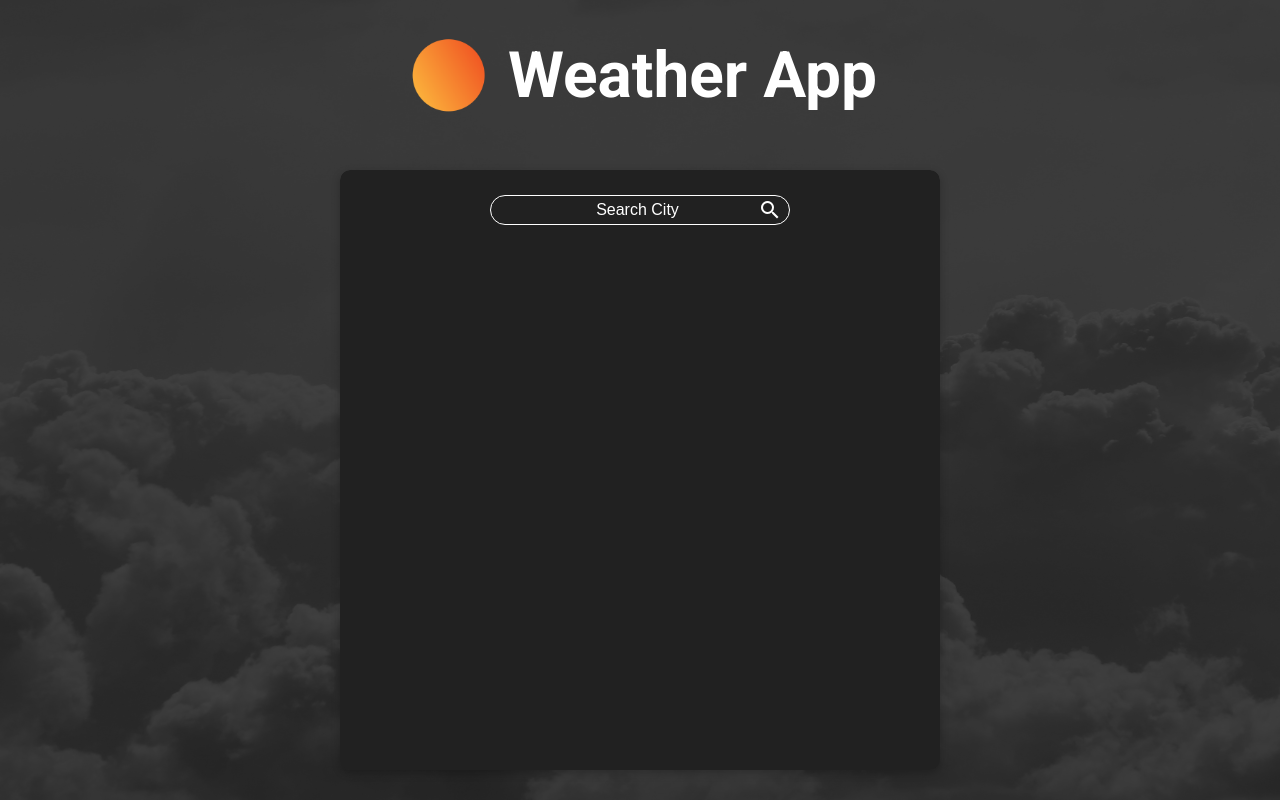
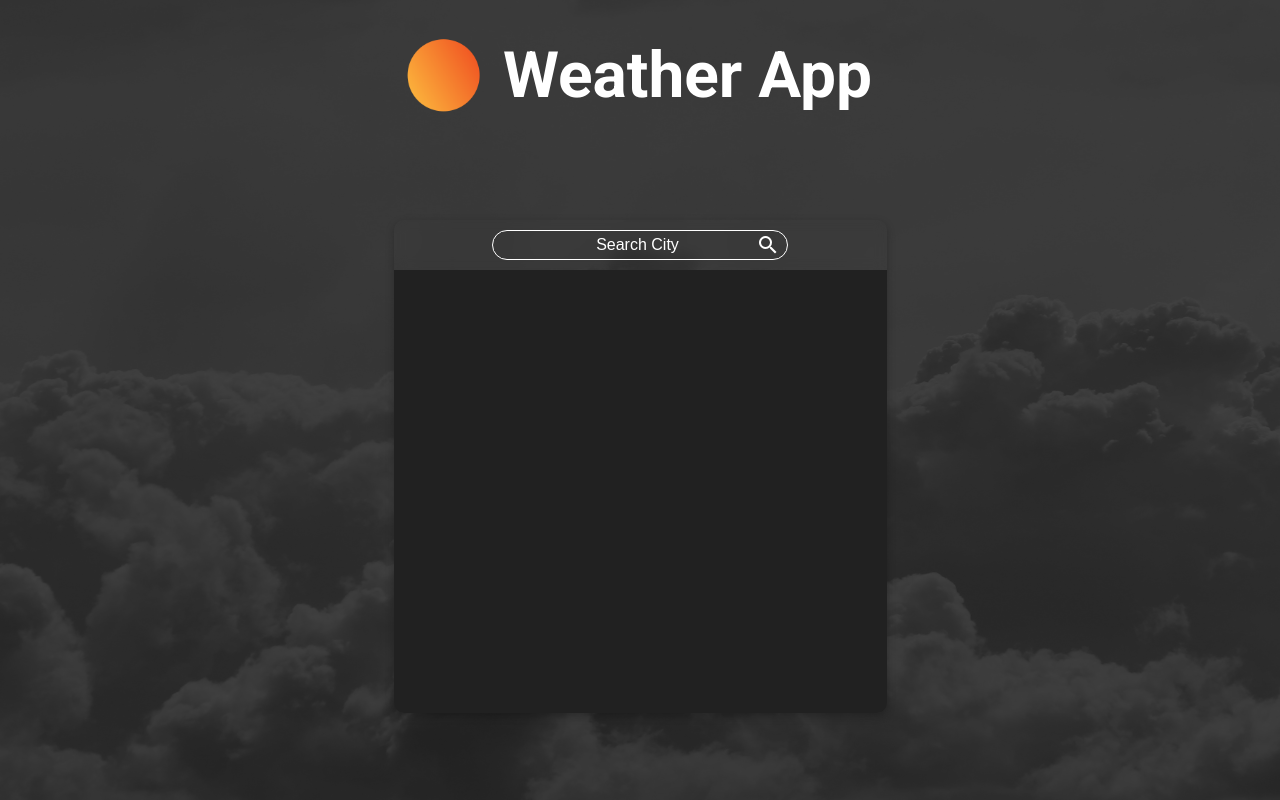
Before and after one commit to chrleal/weather-app, a plain HTML site: page index.html in a window 1280 px wide. Drawn offline with Linux system fonts and the light colour scheme; no server answers.

Commit message:
Update UI

```diff
--- a/style.css
+++ b/style.css
@@ -45,7 +45,7 @@ body{
 }
 
 .header-logo{
-  padding: 30px 0 50px 0;
+  padding: 30px 10px 100px 0;
   display: flex;
   justify-content: center;
   align-items: center;
@@ -68,8 +68,8 @@ body{
 .card-container{
   display: grid;
   grid-template-rows: 1fr 9fr;
-  width: 600px;
-  height: 600px;
+  width: 493px;
+  height: 493px;
   border-radius: 10px;
   overflow: hidden;
   box-shadow: rgba(0, 0, 0, 0.24) 0px 3px 8px;
@@ -77,11 +77,12 @@ body{
 }
 
 .header{
-  padding-top: 20px;
+  padding-top: 10px;
+  padding-bottom: 10px;
   display: flex;
   justify-content: center;
   align-items: center;
-  background-color:rgba(33, 33, 33, 1);
+  /* background-color:rgba(33, 33, 33, 1); */
   backdrop-filter: blur(6px);
 }
 
@@ -100,7 +101,7 @@ form{
   justify-content: center;
   align-items: center;
   border: 1px solid #ffffff;
-  width: 50%;
+  width: 60%;
   background-color: transparent;
   border-radius: 20px;
   padding-right: 5px;
@@ -142,8 +143,8 @@ span{
   justify-content: flex-start;
   align-items: center;
   color: #ffffff;
+  padding-top: 30px;
   font-family: 'Roboto', sans-serif;
-  padding-top: 50px;
   background-color:rgba(33, 33, 33, 1);
   gap: 30px;
 }
@@ -164,8 +165,8 @@ h3{
   display: flex;
   align-items: center;
   justify-content: center;
-  width: 310px;
-  height: 310px;
+  width: 250px;
+  height: 250px;
   border-radius: 50%;
   border: 6px solid rgb(255, 255, 255);
 }
@@ -182,7 +183,7 @@ h3{
 }
 
 .temp{
-  font-size: 100px;
+  font-size: 65px;
   font-weight: 500;
   letter-spacing: -3px;
 }
```
